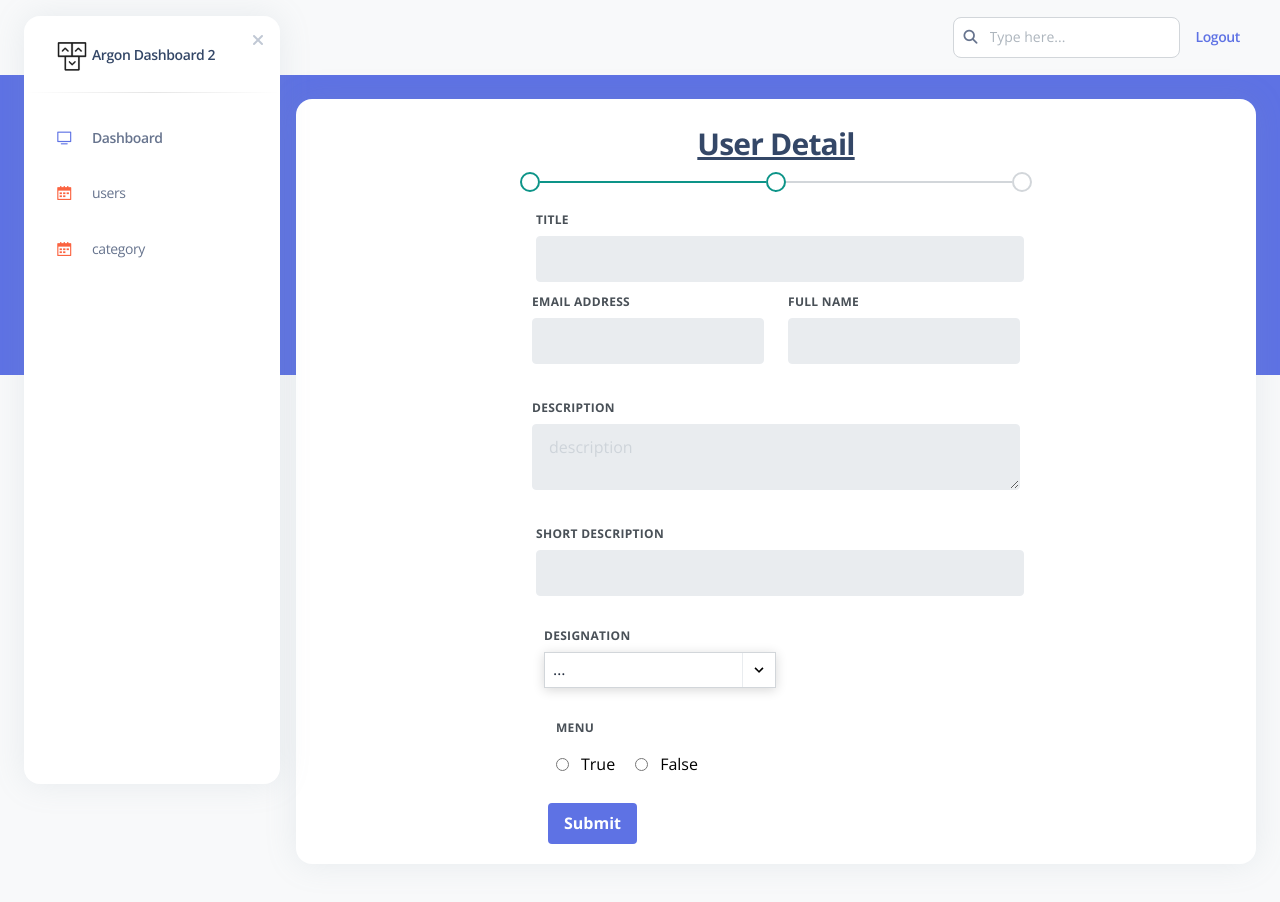
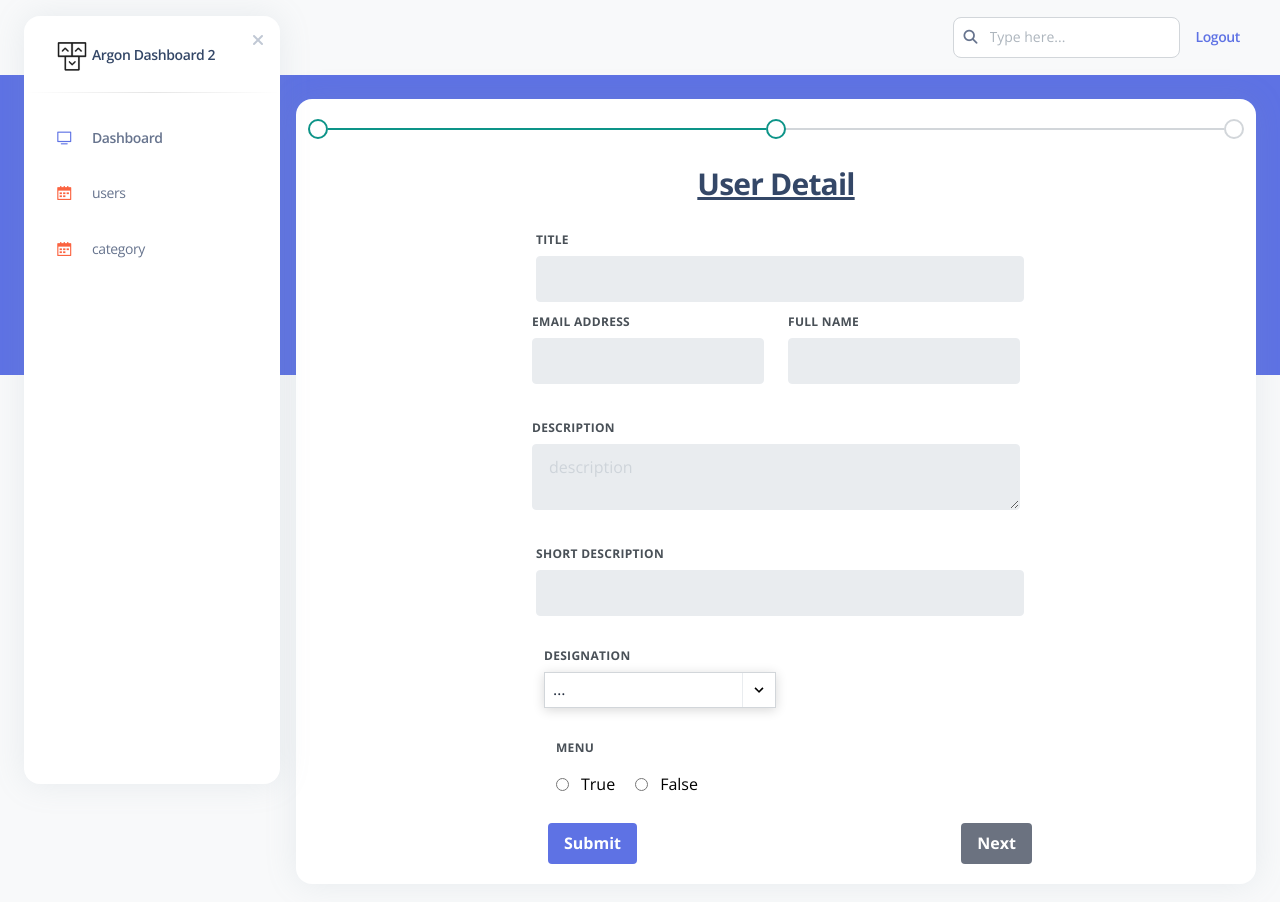
Before and after one commit to Sumittecorb/next-admin, a Next.js app: page /editUser in a window 1280 px wide. Shown: the top 902 px of the page. Built offline with nearby package versions, Linux system fonts and the light colour scheme; no server answers; the database is empty.

Commit message:
manage add category page

```diff
--- /dev/null
+++ b/src/app/(frontend)/(Dashboard)/editUser/addCatgory.tsx
@@ -0,0 +1,39 @@
+"use client";
+
+import { ProgressDefault } from "@/components/progressBar/page";
+import Select from "react-select";
+
+function AddCategory() {
+    const colourOptions = [
+        { value: "ocean", label: "Ocean" },
+        { value: "blue", label: "Blue" },
+        { value: "purple", label: "Purple" },
+        { value: "red", label: "Red" },
+        { value: "orange", label: "Orange" },
+        { value: "yellow", label: "Yellow" },
+        { value: "green", label: "Green" },
+        { value: "forest", label: "Forest" },
+        { value: "slate", label: "Slate" },
+        { value: "silver", label: "Silver" }
+    ];
+    return (
+        <>
+            <ProgressDefault value={3} />
+            <div className="p-6 pb-0 mb-0 border-b-0 border-b-solid rounded-t-2xl border-b-transparent">
+                <h3 className="dark:text-white underline text-center">Add category</h3>
+            </div>
+            <div className="container content-center mx-auto mt-20 mb-5">
+                <Select
+                    defaultValue={[colourOptions[1], colourOptions[4]]}
+                    isMulti
+                    name="colors"
+                    options={colourOptions}
+                    className="lg:w-1/2 w-full"
+                    classNamePrefix="select"
+                />
+            </div>
+        </>
+    )
+}
+
+export default AddCategory
--- a/src/app/(frontend)/(Dashboard)/editUser/page.tsx
+++ b/src/app/(frontend)/(Dashboard)/editUser/page.tsx
@@ -2,13 +2,12 @@
 
 import { ProgressDefault } from "@/components/progressBar/page";
 import axios from "axios";
-import Select from "react-select";
 import { useRouter, useSearchParams } from 'next/navigation'
 import { useEffect, useState } from "react";
 import { useForm } from "react-hook-form"
+import AddCategory from "./addCatgory";
 
 function EditProfile() {
-
     type ProfileValue = {
         title: string,
         email: string,
@@ -18,14 +17,13 @@ function EditProfile() {
         shortDescription: string,
         designation: string
     }
-
     const searchParams = useSearchParams();
     const [userData, setUserData] = useState<any>();
     const { setValue, register, handleSubmit, formState: { errors } } = useForm<ProfileValue>();
     const [isDesignation, setIsDesignation] = useState("");
     const [isErr, setIsErr] = useState(false)
     const [menuSelection, setMenuSelection] = useState<boolean>(userData?.menu);
-
+    const [isNext, setIsNext] = useState(false)
 
     useEffect(() => {
         userList();
@@ -61,9 +59,6 @@ function EditProfile() {
         setIsDesignation(e.target.value);
         setIsErr(false)
     };
-    const handleMenuChange = (value: boolean) => {
-        setMenuSelection(value);
-    };
 
     const onsubmit = async (data: any) => {
         if (!isDesignation) {
@@ -89,18 +84,9 @@ function EditProfile() {
         }
     };
 
-    const colourOptions = [
-        { value: "ocean", label: "Ocean" },
-        { value: "blue", label: "Blue" },
-        { value: "purple", label: "Purple" },
-        { value: "red", label: "Red" },
-        { value: "orange", label: "Orange" },
-        { value: "yellow", label: "Yellow" },
-        { value: "green", label: "Green" },
-        { value: "forest", label: "Forest" },
-        { value: "slate", label: "Slate" },
-        { value: "silver", label: "Silver" }
-    ];
+    const handleNext = () => {
+        setIsNext(true)
+    }
 
     return (
         <>
@@ -108,14 +94,17 @@ function EditProfile() {
                 <div className="w-full px-6 py-6 mx-auto">
                     <div className="flex flex-wrap -mx-3">
                         <div className="flex-none w-full max-w-full px-3">
-
                             <div className="relative flex flex-col min-w-0 mb-6 break-words bg-white border-0 border-transparent border-solid shadow-xl dark:bg-slate-850 dark:shadow-dark-xl rounded-2xl bg-clip-border">
+                                {isNext ?
+                                    <AddCategory />
+                                    :
+                                    <div>
+                                        <ProgressDefault value={2} />
                                         <div className="p-6 pb-0 mb-0 border-b-0 border-b-solid rounded-t-2xl border-b-transparent">
                                             <h3 className="dark:text-white underline text-center">User Detail</h3>
                                         </div>
                                         <div className="flex px-0 pt-0 pb-2 justify-center w-full">
                                             <div className="p-0 overflow-x-auto">
-                                        <ProgressDefault />
                                                 <div className="w-full max-w-lg">
                                                     <form onSubmit={handleSubmit(onsubmit)} >
                                                         <div className="w-full mx-1 px-3 mb-6 md:mb-0 mt-5">
@@ -127,7 +116,6 @@ function EditProfile() {
                                                                 {...register("title", { required: true })}
                                                                 className={`appearance-none block w-full bg-gray-200 text-gray-700 border ${errors.title && "border-red-500"} rounded py-3 px-4 mb-3 leading-tight focus:outline-none focus:bg-white`}
                                                                 id="title"
-                                                        // id=""
                                                                 name="title"
                                                             />
                                                         </div>
@@ -141,7 +129,6 @@ function EditProfile() {
                                                                     {...register("email", { required: true })}
                                                                     className={`appearance-none block w-full bg-gray-200 text-gray-700 border ${errors.email && "border-red-500"}  rounded py-3 px-4 mb-3 leading-tight focus:outline-none focus:bg-white`}
                                                                     id="email"
-                                                            // id=""
                                                                     name="email"
                                                                 />
                                                             </div>
@@ -154,7 +141,6 @@ function EditProfile() {
                                                                     {...register("name", { required: true })}
                                                                     className={`appearance-none block w-full bg-gray-200 text-gray-700 border ${errors.name && "border-red-500"}  rounded py-3 px-4 mb-3 leading-tight focus:outline-none focus:bg-white`}
                                                                     id="name"
-                                                            // id="name"
                                                                     name="name"
                                                                 />
                                                             </div>
@@ -165,7 +151,6 @@ function EditProfile() {
                                                                     description
                                                                 </label>
                                                                 <textarea
-                                                            // value={userData?.description}
                                                                     {...register("description", { required: true })}
                                                                     name="description"
                                                                     className={`appearance-none block w-full bg-gray-200 text-gray-700 border ${errors.description && "border-red-500"}  rounded py-3 px-4 mb-3 leading-tight focus:outline-none focus:bg-white`}
@@ -182,7 +167,6 @@ function EditProfile() {
                                                                 {...register("shortDescription", { required: true })}
                                                                 className={`appearance-none block w-full bg-gray-200 text-gray-700 border ${errors.shortDescription && "border-red-500"}  rounded py-3 px-4 mb-3 leading-tight focus:outline-none focus:bg-white`}
                                                                 id="shortDescription"
-                                                        // id="name"
                                                                 name="shortDescription"
                                                             />
                                                         </div>
@@ -245,23 +229,25 @@ function EditProfile() {
                                                                 </div>
                                                             </div>
                                                         </div>
-                                                <div className="items-center ml-7 mb-3">
+                                                        <div className=" flex items-center justify-between ml-7 mb-3">
                                                             <button className="bg-blue-500 hover:bg-blue-700 text-white font-bold py-2 px-4 rounded">
                                                                 Submit
+                                                            </button>
+                                                            <button type="button" disabled={!menuSelection} onClick={handleNext} className={`bg-black ${!menuSelection && "bg-gray-DEFAULT-500"} text-white font-bold py-2 px-4 rounded`}>
+                                                                Next
                                                             </button>
                                                         </div>
                                                     </form>
                                                 </div>
                                             </div>
                                         </div>
+                                    </div>}
                             </div>
                         </div>
                     </div>
                 </div>
             </main >
         </>
-
     );
 }
-
 export default EditProfile
--- a/src/app/(frontend)/(Dashboard)/editUser/userDetail.tsx
+++ b/src/app/(frontend)/(Dashboard)/editUser/userDetail.tsx
@@ -1,5 +1,49 @@
-const UserDetail = ({ handleSubmit }: { handleSubmit: any }) => {
+import axios from "axios";
+import { useRouter } from "next/navigation";
+import { useForm } from "react-hook-form";
+
+const UserDetail = ({
+    handleSubmit,
+    handleNext,
+    handleChange,
+    onsubmit,
+    userData,
+    isErr,
+    menuSelection,
+    setMenuSelection }:
+    {
+        handleSubmit: any
+        handleNext: any
+        handleChange: any
+        onsubmit: any,
+        userData: any,
+        isErr: boolean,
+        menuSelection: boolean,
+        setMenuSelection: any
+    }) => {
+
+    type ProfileValue = {
+        title: string,
+        email: string,
+        name: string,
+        menu: boolean,
+        description: string,
+        shortDescription: string,
+        designation: string,
+
+    }
+
+    const router = useRouter()
+    const { register, formState: { errors } } = useForm<ProfileValue>();
+
     return (
+        <>
+            <div className="p-6 pb-0 mb-0 border-b-0 border-b-solid rounded-t-2xl border-b-transparent">
+                <h3 className="dark:text-white underline text-center">User Detail</h3>
+            </div>
+            <div className="flex px-0 pt-0 pb-2 justify-center w-full">
+                <div className="p-0 overflow-x-auto">
+                    <div className="w-full max-w-lg">
                         <form onSubmit={handleSubmit(onsubmit)} >
                             <div className="w-full mx-1 px-3 mb-6 md:mb-0 mt-5">
                                 <label className="block uppercase tracking-wide text-gray-700 text-xs font-bold mb-2" htmlFor="grid-first-name">
@@ -10,7 +54,6 @@ const UserDetail = ({ handleSubmit }: { handleSubmit: any }) => {
                                     {...register("title", { required: true })}
                                     className={`appearance-none block w-full bg-gray-200 text-gray-700 border ${errors.title && "border-red-500"} rounded py-3 px-4 mb-3 leading-tight focus:outline-none focus:bg-white`}
                                     id="title"
-                    // id=""
                                     name="title"
                                 />
                             </div>
@@ -24,7 +67,6 @@ const UserDetail = ({ handleSubmit }: { handleSubmit: any }) => {
                                         {...register("email", { required: true })}
                                         className={`appearance-none block w-full bg-gray-200 text-gray-700 border ${errors.email && "border-red-500"}  rounded py-3 px-4 mb-3 leading-tight focus:outline-none focus:bg-white`}
                                         id="email"
-                        // id=""
                                         name="email"
                                     />
                                 </div>
@@ -37,7 +79,6 @@ const UserDetail = ({ handleSubmit }: { handleSubmit: any }) => {
                                         {...register("name", { required: true })}
                                         className={`appearance-none block w-full bg-gray-200 text-gray-700 border ${errors.name && "border-red-500"}  rounded py-3 px-4 mb-3 leading-tight focus:outline-none focus:bg-white`}
                                         id="name"
-                        // id="name"
                                         name="name"
                                     />
                                 </div>
@@ -48,7 +89,6 @@ const UserDetail = ({ handleSubmit }: { handleSubmit: any }) => {
                                         description
                                     </label>
                                     <textarea
-                        // value={userData?.description}
                                         {...register("description", { required: true })}
                                         name="description"
                                         className={`appearance-none block w-full bg-gray-200 text-gray-700 border ${errors.description && "border-red-500"}  rounded py-3 px-4 mb-3 leading-tight focus:outline-none focus:bg-white`}
@@ -65,7 +105,6 @@ const UserDetail = ({ handleSubmit }: { handleSubmit: any }) => {
                                     {...register("shortDescription", { required: true })}
                                     className={`appearance-none block w-full bg-gray-200 text-gray-700 border ${errors.shortDescription && "border-red-500"}  rounded py-3 px-4 mb-3 leading-tight focus:outline-none focus:bg-white`}
                                     id="shortDescription"
-                    // id="name"
                                     name="shortDescription"
                                 />
                             </div>
@@ -128,12 +167,19 @@ const UserDetail = ({ handleSubmit }: { handleSubmit: any }) => {
                                     </div>
                                 </div>
                             </div>
-            <div className="items-center ml-7 mb-3">
+                            <div className=" flex items-center justify-between ml-7 mb-3">
                                 <button className="bg-blue-500 hover:bg-blue-700 text-white font-bold py-2 px-4 rounded">
                                     Submit
                                 </button>
+                                <button type="button" disabled={!menuSelection} onClick={handleNext} className={`bg-black ${!menuSelection && "bg-gray-DEFAULT-500"} text-white font-bold py-2 px-4 rounded`}>
+                                    Next
+                                </button>
                             </div>
                         </form>
+                    </div>
+                </div>
+            </div>
+        </>
     )
 }
 
--- a/src/components/progressBar/page.tsx
+++ b/src/components/progressBar/page.tsx
@@ -1,20 +1,37 @@
-export function ProgressDefault() {
+export function ProgressDefault({ value }: { value: number }) {
     return (
-        <div className="flex items-center">
-            <div className="flex items-center text-teal-600 relative">
+        <div className="flex items-center mt-5">
+            <div className="flex items-center text-teal-600 relative ml-3">
                 <div className="rounded-full transition duration-500 ease-in-out h-5 w-5 border-2 border-teal-600">
                 </div>
             </div>
             <div className="flex-auto border-t-2 transition duration-500 ease-in-out border-teal-600"></div>
             <div className="flex items-center text-white relative">
-                <div className="rounded-full transition duration-500 ease-in-out h-5 w-5 border-2  border-teal-600">
+                <div className="rounded-full transition duration-500 ease-in-out h-5 w-5 border-2 border-teal-600 ">
                 </div>
             </div>
-            <div className="flex-auto border-t-2 transition duration-500 ease-in-out border-gray-300"></div>
-            <div className="flex items-center text-gray-500 relative">
-                <div className="rounded-full transition duration-500 ease-in-out h-5 w-5 border-2 border-gray-300">
+            <div className={`flex-auto border-t-2  transition duration-500 ease-in-out ${value == 3 ? "border-teal-600" : "border-gray-300"} `}></div>
+            <div className="flex items-center mr-3 text-gray-500 relative">
+                <div className={`rounded-full transition duration-500 ease-in-out h-5 w-5 border-2 ${value == 3 ? "border-teal-600" : "border-gray-300"}`}>
                 </div>
             </div>
         </div>
+
+        // <div className="flex items-center">
+        //     <div className="flex items-center text-teal-600 relative">
+        //         <div className="rounded-full transition duration-500 ease-in-out h-5 w-5 border-2 border-teal-600">
+        //         </div>
+        //     </div>
+        //     <div className="flex-auto border-t-2 transition duration-500 ease-in-out border-teal-600"></div>
+        //     <div className="flex items-center text-white relative">
+        //         <div className="rounded-full transition duration-500 ease-in-out h-5 w-5 border-2  border-teal-600">
+        //         </div>
+        //     </div>
+        //     <div className="flex-auto border-t-2 transition duration-500 ease-in-out border-teal-600"></div>
+        //     <div className="flex items-center text-gray-500 relative">
+        //         <div className="rounded-full transition duration-500 ease-in-out h-5 w-5 border-2 border-teal-600">
+        //         </div>
+        //     </div>
+        // </div>
     )
 }
```
Lines whose indentation alone changed are shown as unchanged.
